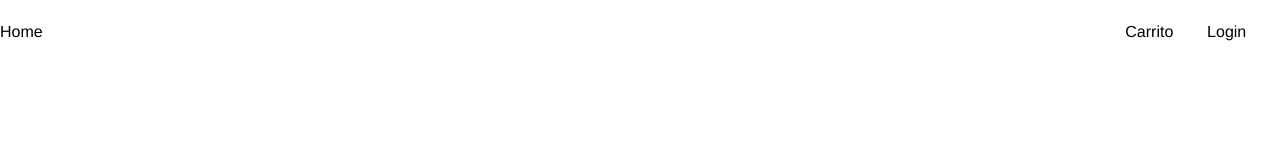
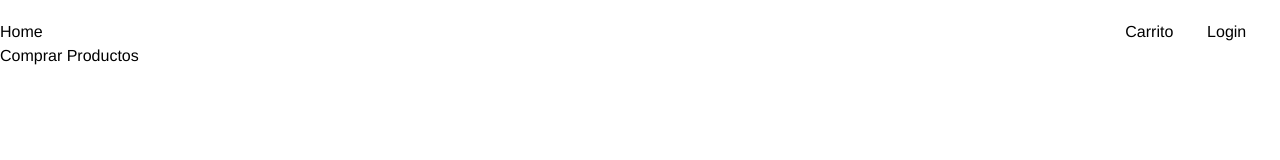
Before and after one commit to lukeblanco/mila_patisserie, a Vue app: page /carrito in a window 1280 px wide. Shown: the top 160 px of the page. Built offline with nearby package versions, Linux system fonts and the light colour scheme.

Commit message:
buy products flow

```diff
--- a/package.json
+++ b/package.json
@@ -10,6 +10,7 @@
   "dependencies": {
     "@tailwindcss/postcss7-compat": "^2.0.2",
     "autoprefixer": "^9",
+    "axios": "^0.24.0",
     "core-js": "^3.6.5",
     "postcss": "^7",
     "tailwindcss": "npm:@tailwindcss/postcss7-compat@^2.0.2",
--- a/src/store/index.js
+++ b/src/store/index.js
@@ -16,7 +16,11 @@ state:{
      eliminar:(state, product) => {
         state.cartProducts = state.cartProducts.filter(item => item.name != product.name)
         console.log("state",state)
-     }
+     },
+     empty:(state) => {
+      state.cartProducts =  [],
+      console.log("state",state)
+   }
  },
  actions:{
     agregar: ({ commit }, product) => {
@@ -25,6 +29,9 @@ state:{
     eliminar: ({ commit }, product) => {
         commit("eliminar", product);
       },
+    empty: ({ commit }) => {
+        commit("empty");
+      },
  },
  getters:{
     getCartProducts: (state) => {
--- a/src/views/Carrito.vue
+++ b/src/views/Carrito.vue
@@ -1,4 +1,5 @@
 <template>
+  <div>
      <div class="grid grid-cols-4 gap-5">
       <div v-for="producto in products" :key="producto.name">
         <h2 class="font-bold mb-1">{{ producto.name }}</h2>
@@ -7,14 +8,42 @@
         <DeleteProduct :product="producto"/>
       </div>
     </div>
+    <button @click="buyProducts(products)">Comprar Productos</button>
+    <div v-if="wasBuyed"> La compra fue realizada con exito </div>
+  </div>
 </template>
 
 <script>
     import { mapGetters } from "vuex";
+    import axios from "axios";
     import DeleteProduct from "../components/deleteProduct.vue";
     export default {
+    data() {
+    return {
+      wasBuyed: null,
+    };
+     },
     computed: {
         ...mapGetters({ products: "getCartProducts" }),
+
+    },
+    methods: {
+      buyProducts: async function(products) {
+        console.log("hola")
+        try{
+        const purchaseData = {
+          products: products,
+          userId: Math.random()*100
+        }
+        const purchase = await axios.post("https://61774b8c9c328300175f58a1.mockapi.io/api/Orders",purchaseData)
+        console.log(purchase,"purchase");
+        this.$store.dispatch("empty");
+        this.wasBuyed = true;
+        }
+        catch(err){
+          console.log(err)
+        }
+      }
     },
       components:{
       DeleteProduct
```
Also changed, not shown: 1 other file (tests, documents, lock files or other folders).
